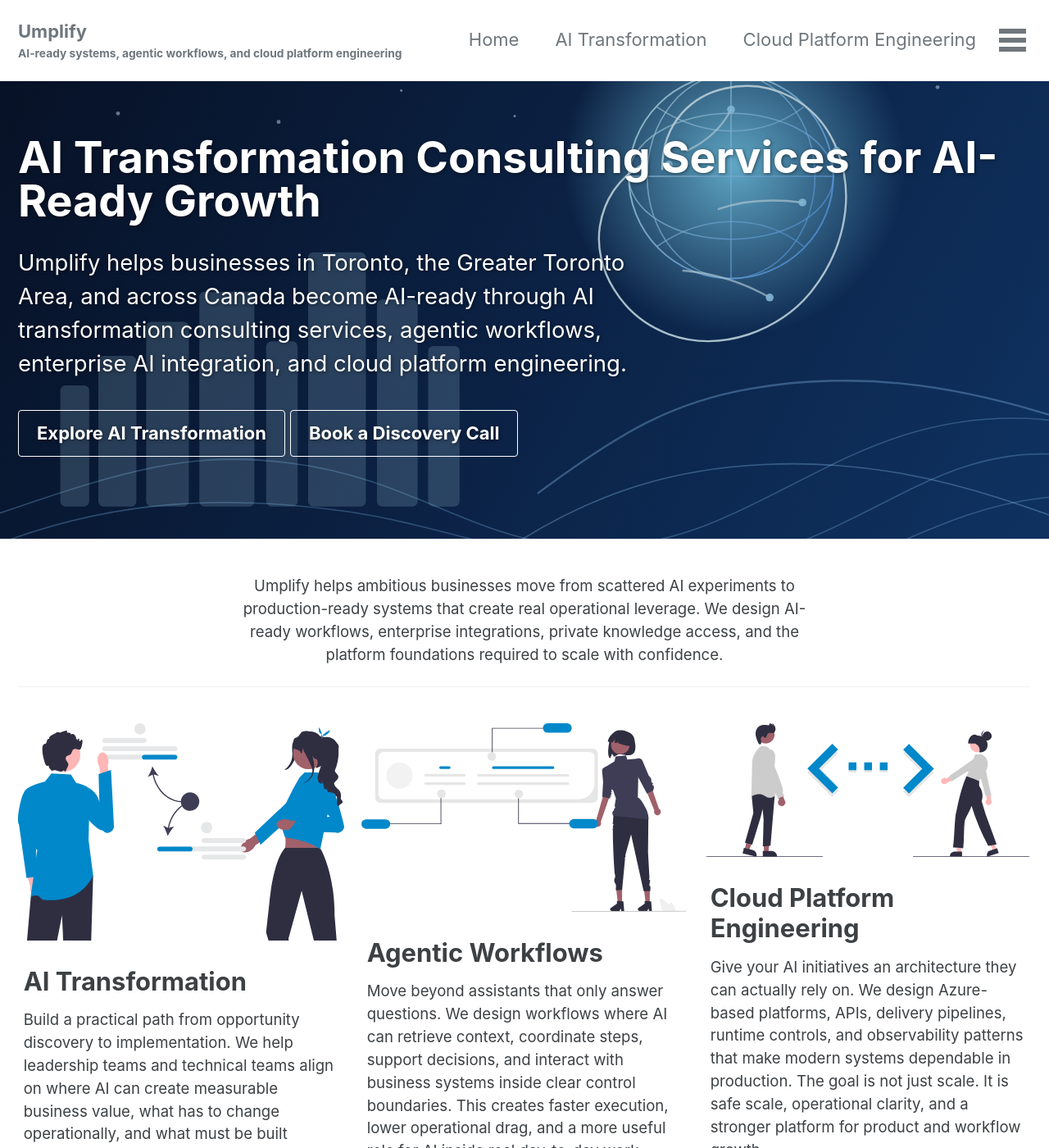
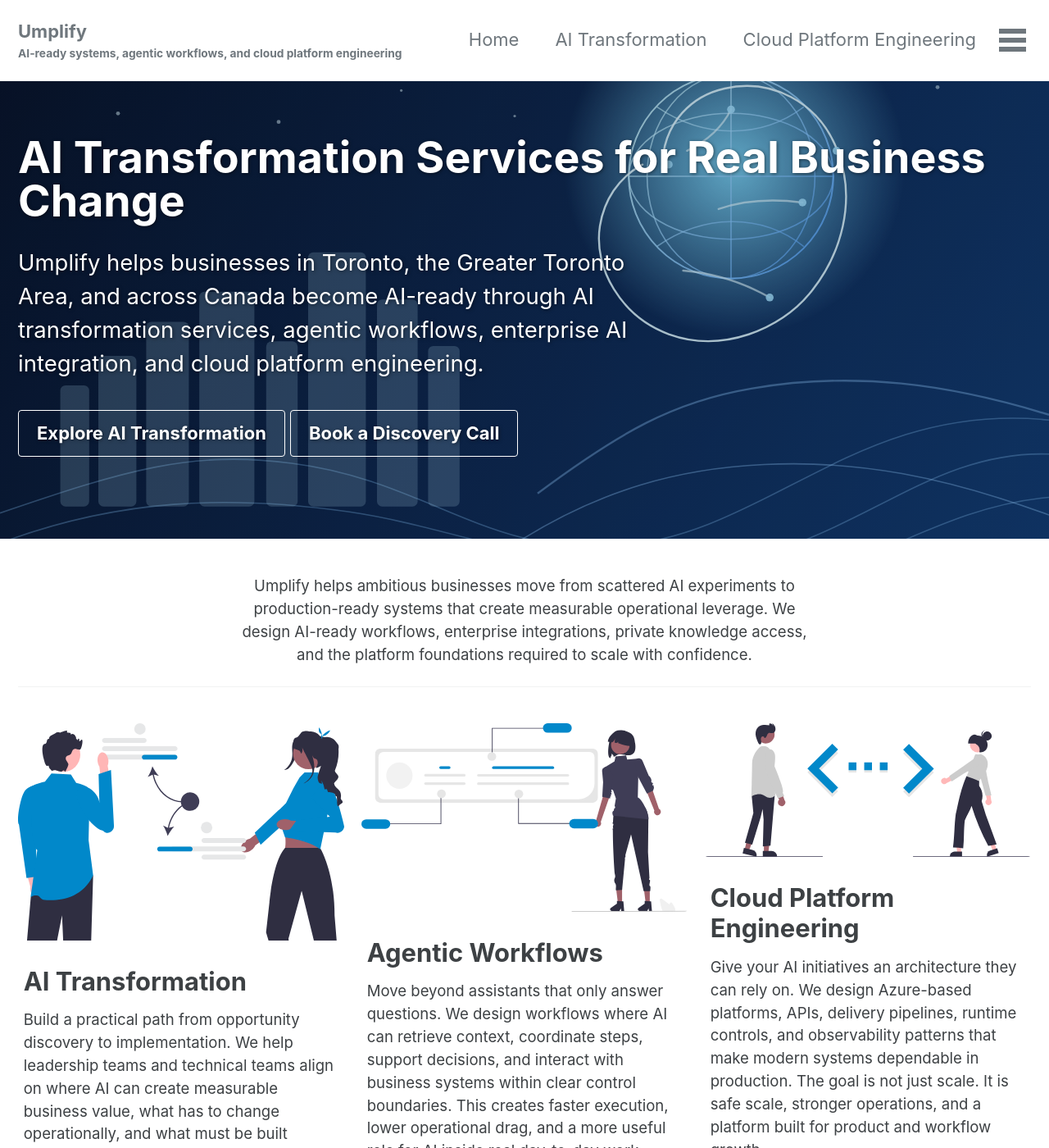
Before and after one commit to Umplify/umplify, a Jekyll site: the page built from _pages/home.md, in a window 1280 px wide and 1400 px high. Shown: the whole window at 82% size. Built offline with Jekyll 4.4.1, drawn with Linux system fonts in a browser that asks for light colours; cached includes are drawn as plain includes; some of the changed text lies outside the part shown.

Commit message:
Sharpen brand voice and tone across core pages

```diff
--- a/_pages/home.md
+++ b/_pages/home.md
@@ -1,6 +1,6 @@
 ---
 permalink: /
-title: "AI Transformation Consulting Services for AI-Ready Growth"
+title: "AI Transformation Services for Real Business Change"
 author_profile: false
 layout: splash
 classes:
@@ -15,23 +15,23 @@
       url: "/ai-transformation/"
     - label: "Book a Discovery Call"
       url: "/contact/"
-excerpt: "Umplify helps businesses in Toronto, the Greater Toronto Area, and across Canada become AI-ready through AI transformation consulting services, agentic workflows, enterprise AI integration, and cloud platform engineering."
+excerpt: "Umplify helps businesses in Toronto, the Greater Toronto Area, and across Canada become AI-ready through AI transformation services, agentic workflows, enterprise AI integration, and cloud platform engineering."
 intro:
-  - excerpt: "Umplify helps ambitious businesses move from scattered AI experiments to production-ready systems that create real operational leverage. We design AI-ready workflows, enterprise integrations, private knowledge access, and the platform foundations required to scale with confidence."
+  - excerpt: "Umplify helps ambitious businesses move from scattered AI experiments to production-ready systems that create measurable operational leverage. We design AI-ready workflows, enterprise integrations, private knowledge access, and the platform foundations required to scale with confidence."
 feature_row:
   - image_path: /assets/images/splash/solutions.svg
     title: "AI Transformation"
     excerpt: >-
       Build a practical path from opportunity discovery to implementation. We help leadership teams and technical teams align on where AI can create measurable business value, what has to change operationally, and what must be built technically.
 
-      The result is a sharper strategy, a clearer delivery roadmap, and a stronger foundation for enterprise AI adoption rather than another disconnected pilot.
+      The result is a clearer strategy, a stronger delivery roadmap, and a more disciplined foundation for enterprise AI adoption.
     url: /ai-transformation/
     btn_label: "Read more..."
     btn_class: "btn--primary"
   - image_path: /assets/images/splash/event-driven.svg
     title: "Agentic Workflows"
     excerpt: >-
-      Move beyond assistants that only answer questions. We design workflows where AI can retrieve context, coordinate steps, support decisions, and interact with business systems inside clear control boundaries.
+      Move beyond assistants that only answer questions. We design workflows where AI can retrieve context, coordinate steps, support decisions, and interact with business systems within clear control boundaries.
 
       This creates faster execution, lower operational drag, and a more useful role for AI inside real day-to-day work.
     url: /agentic-workflow-design/
@@ -40,9 +40,9 @@
   - image_path: /assets/images/splash/iaac.svg
     title: "Cloud Platform Engineering"
     excerpt: >-
-      Give your AI initiatives an architecture they can actually rely on. We design Azure-based platforms, APIs, delivery pipelines, runtime controls, and observability patterns that make modern systems dependable in production.
+      Give your AI initiatives an architecture they can rely on. We design Azure-based platforms, APIs, delivery pipelines, runtime controls, and observability patterns that make modern systems dependable in production.
 
-      The goal is not just scale. It is safe scale, operational clarity, and a stronger platform for product and workflow growth.
+      The goal is not just scale. It is safe scale, stronger operations, and a platform built for product and workflow growth.
     url: /cloud-solutions/
     btn_label: "Read more..."
     btn_class: "btn--primary"
@@ -75,7 +75,7 @@
 
 ## AI-ready systems for real operational leverage
 
-Umplify helps companies in **Toronto**, the **Greater Toronto Area**, and across **Canada** modernize systems for AI, connect internal tools and knowledge to modern models, and implement workflows that improve how work gets done. Our work spans **AI transformation consulting services**, **agentic workflow design**, **enterprise AI integration**, **private knowledge systems**, and **cloud platform engineering**.
+Umplify helps companies in **Toronto**, the **Greater Toronto Area**, and across **Canada** modernize systems for AI, connect internal tools and knowledge to modern models, and implement workflows that improve how work gets done. Our work spans **AI transformation services**, **agentic workflow design**, **enterprise AI integration**, **private knowledge systems**, and **cloud platform engineering**.
 
 ## Ideal fit
 
```
Also changed, not shown: other parts of _pages/home.md (+1 -1 lines), _pages/about.md (+3 -3 lines), _pages/ai-transformation.md (+5 -5 lines), _pages/cloud-solutions.md (+1 -1 lines), _pages/contact.md (+4 -4 lines).
